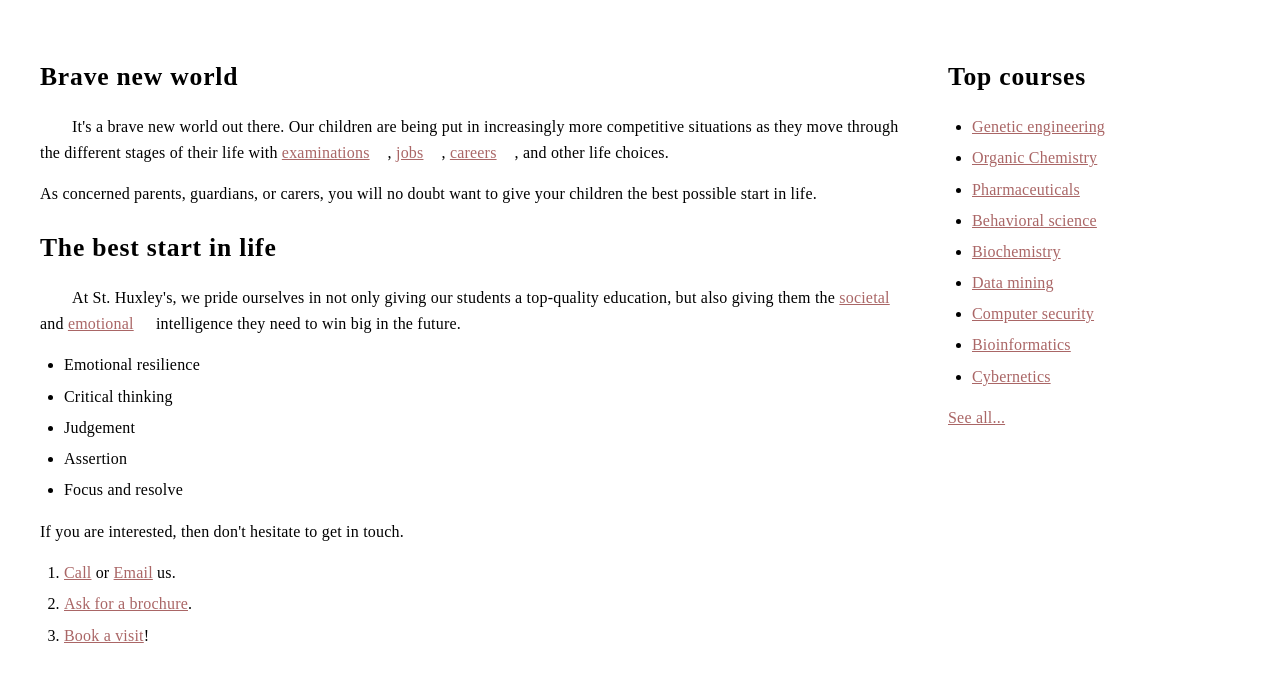
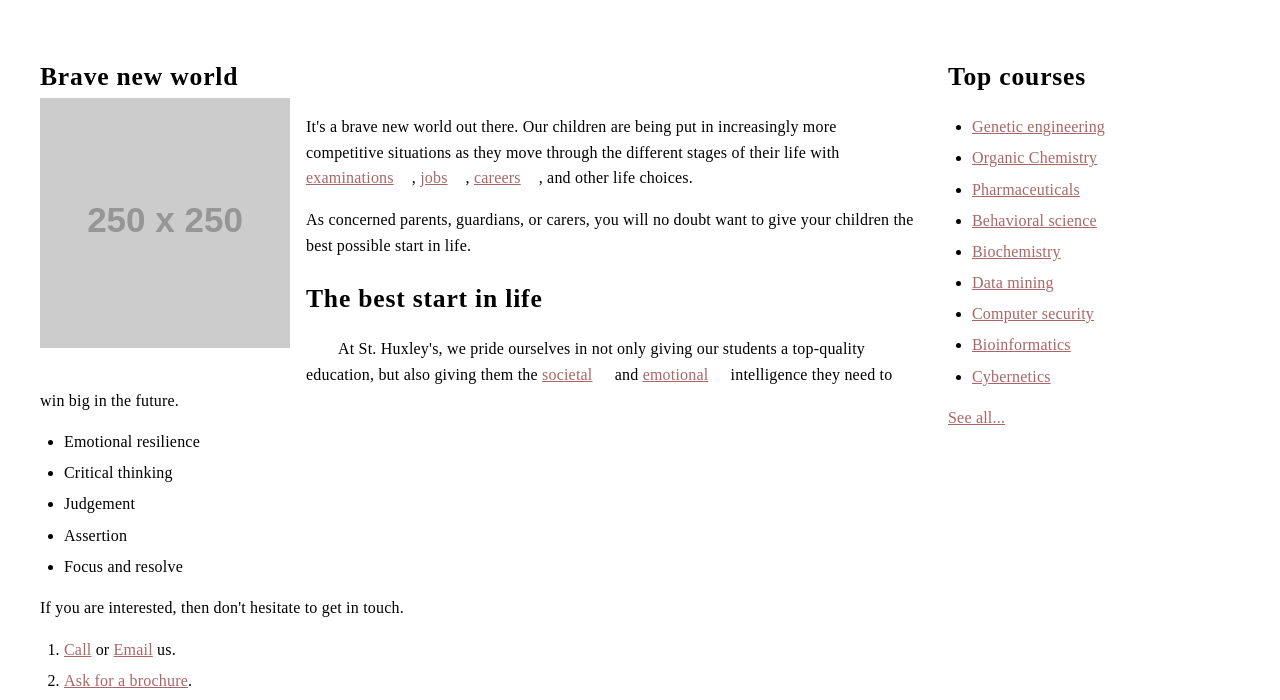
Before and after one commit to Jrdnmusinguzidurhamcollege/inft1206-jordanM, a plain HTML site: page assign3-part2/index.html in a window 1280 px wide. Shown: the part 100-800 px from the top of the page. Drawn offline with Linux system fonts and the light colour scheme; placeholder pictures from the web are drawn by us.

Commit message:
CORRECTION

```diff
--- a/assign3-part2/index.html
+++ b/assign3-part2/index.html
@@ -1,4 +1,3 @@
-<!DOCTYPE html>
 <html lang="en">
 <head>
 <meta charset="utf-8">
@@ -22,6 +21,12 @@ Assignment 3 Part 2 - Typesetting a homepage.
 <main>
   <section>
     <h2>Brave new world</h2>
+
+    <!-- Floated image added for layout requirement -->
+    <img
+      src="https://via.placeholder.com/250"
+      alt="College building exterior"
+      class="float-img">
 
     <p>
       It's a brave new world out there. Our children are being put in
```
